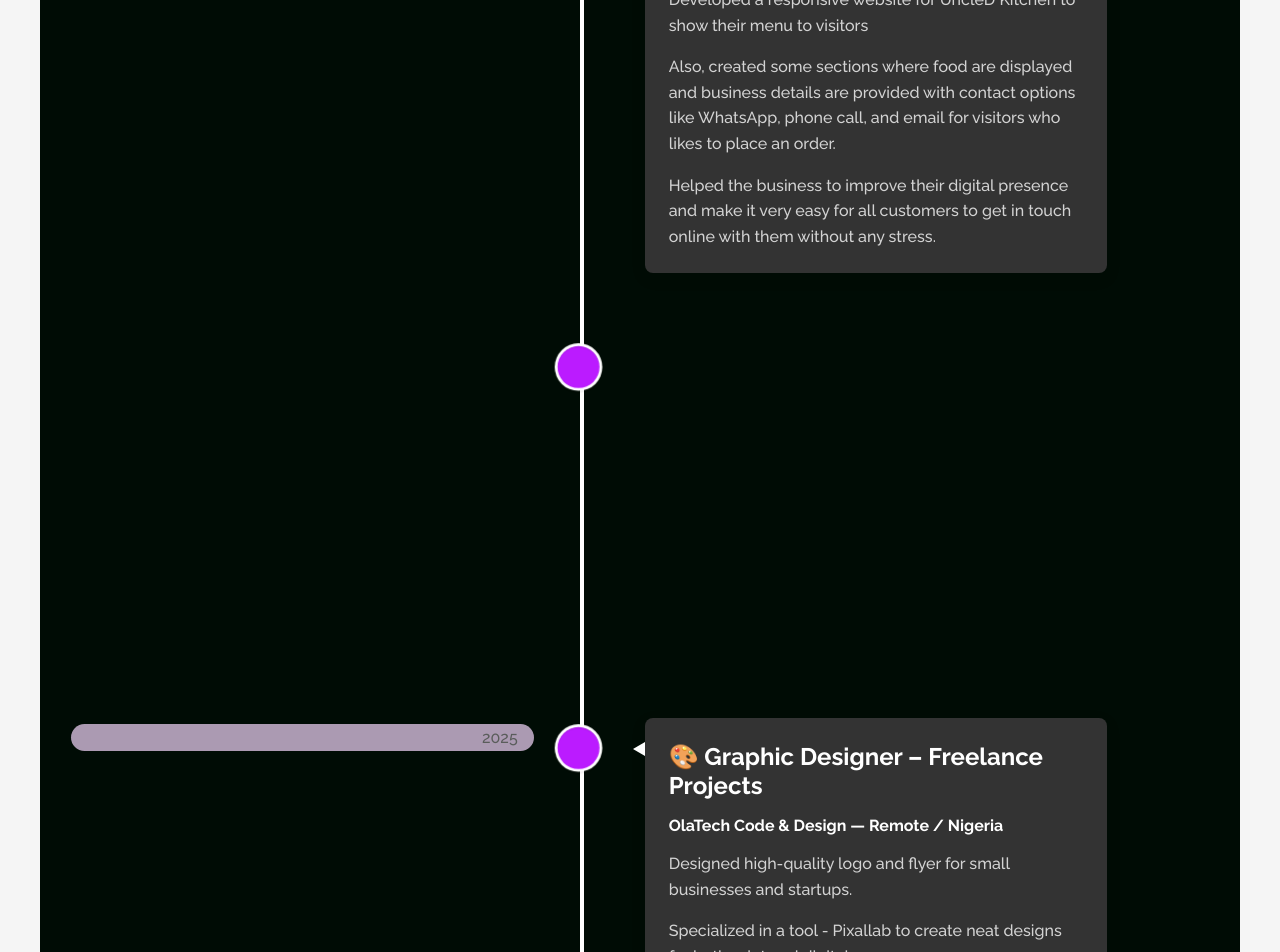
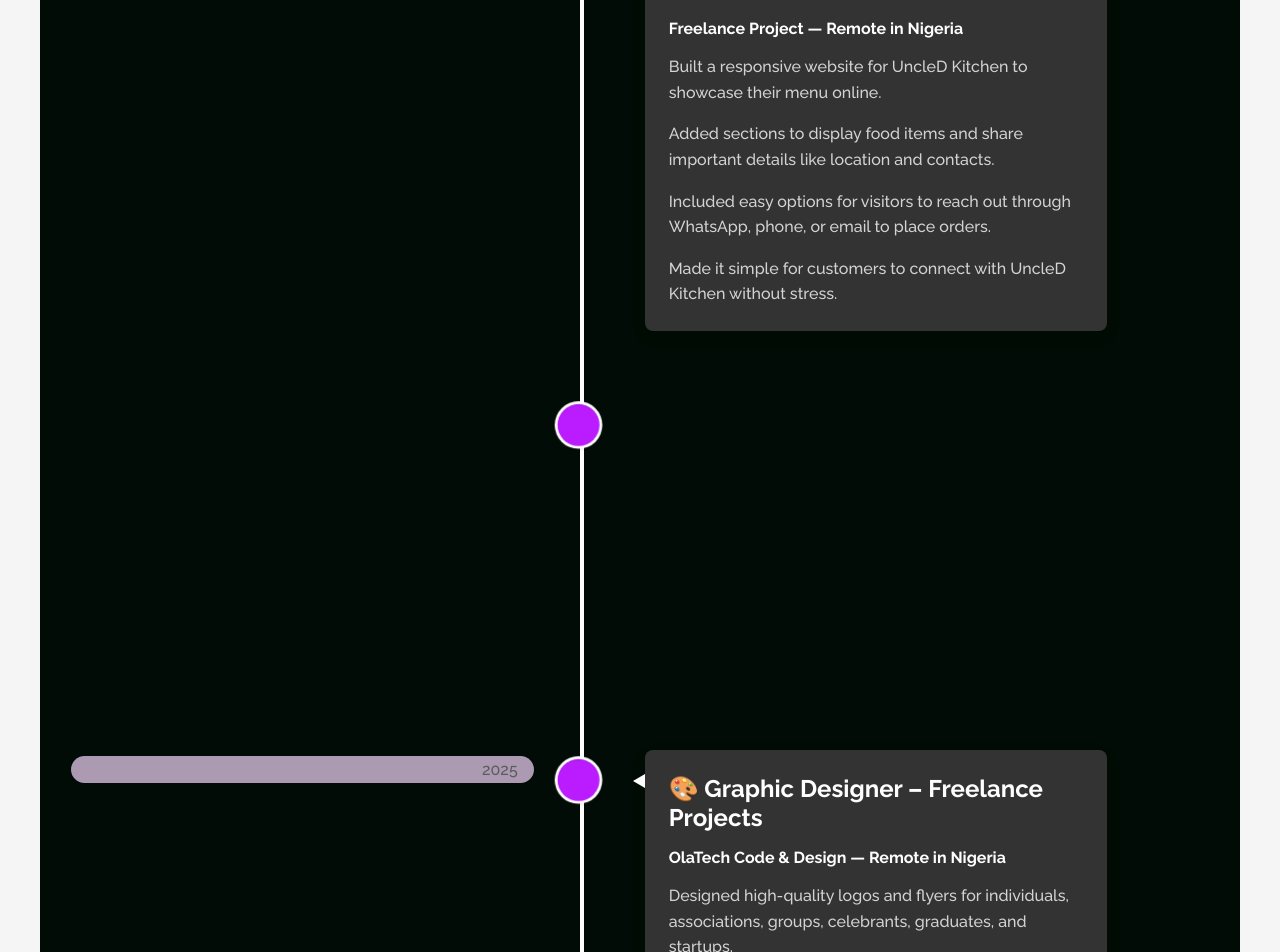
Before and after one commit to Danny-Py5/danielolatunde, a React (Vite) app: page / in a window 1280 px wide. Shown: the part 5480-6432 px from the top of the page. Built offline with nearby package versions, Linux system fonts and the light colour scheme.

Commit message:
update: rephrase and make sentences human with help of assistance tool

```diff
--- a/src/pages/home/WorkExperience.tsx
+++ b/src/pages/home/WorkExperience.tsx
@@ -5,41 +5,43 @@ function WorkExperience() {
     {
       date: "2025 - Currently",
       title: "Jimfocug",
-      subTitle: "Junior Software Developer",
+      subTitle: "Junior Software Developer | Remote in Nigeria",
       description: [
-        "Developed and debugged responsive code for UncleD Kitchen's website.",
-        "Tested and optimized software for a seamless customer experience.",
-        "Fixed bugs and documented the codebase to improve business digital presence.",
-        "Implemented modern contact options to improve customer engagement.",
+        "Maintained and improved existing applications to keep them running smoothly.",
+        "Debugged and fixed issues to ensure apps worked without errors.",
+        "Tested features and optimized performance for a better user experience.",
+        "Collaborated on projects with other developers to build and refine apps.",
+        "Documented code changes to make future updates easier.",
       ],
     },
     {
       date: "2025",
       title: "Web Developer – UncleD Kitchen Website",
-      subTitle: "Freelance Project — Remote / Nigeria",
+      subTitle: "Freelance Project — Remote in Nigeria",
       description: [
-        "Developed a responsive website for UncleD Kitchen to show their menu to visitors",
-        "Also, created some sections where food are displayed and business details are provided with contact options like WhatsApp, phone call, and email for visitors who likes to place an order.",
-        "Helped the business to improve their digital presence and make it very easy for all customers to get in touch online with them without any stress.",
+        "Built a responsive website for UncleD Kitchen to showcase their menu online.",
+        "Added sections to display food items and share important details like location and contacts.",
+        "Included easy options for visitors to reach out through WhatsApp, phone, or email to place orders.",
+        "Made it simple for customers to connect with UncleD Kitchen without stress.",
       ],
     },
     {
       date: "2025 ",
       title: "JAMB CBT Emulator",
       subTitle:
-        "Client Project – For Computer Training Shop — Remote / Nigeria",
+        "Client Project – For Computer Training Shop — Remote in Nigeria",
       description: [
-        "Built a JAMB CBT emulator which help computer trainees practice and answer exam questions in  CBT-style interface.",
-        "Designed for use in computer centers, especially for trainees preparing for JAMB which have little or no computer experience.",
+        "Built a JAMB CBT emulator that allows trainees to practice exam questions in a real CBT-style interface.",
+        "Designed especially for computer centers to help beginners and JAMB candidates gain confidence using computers before their exams.",
       ],
     },
     {
       date: "2025",
       title: "🎨 Graphic Designer – Freelance Projects",
-      subTitle: "OlaTech Code & Design — Remote / Nigeria",
+      subTitle: "OlaTech Code & Design — Remote in Nigeria",
       description: [
-        "Designed high-quality logo and flyer for small businesses and startups.",
-        "Specialized in a tool - Pixallab to create neat designs for both print and digital use.",
+        "Designed high-quality logos and flyers for individuals, associations, groups, celebrants, graduates, and startups.",
+        "Specialized in using Pixellab to create clean designs suitable for both print and digital use.",
       ],
     },
   ];
```
